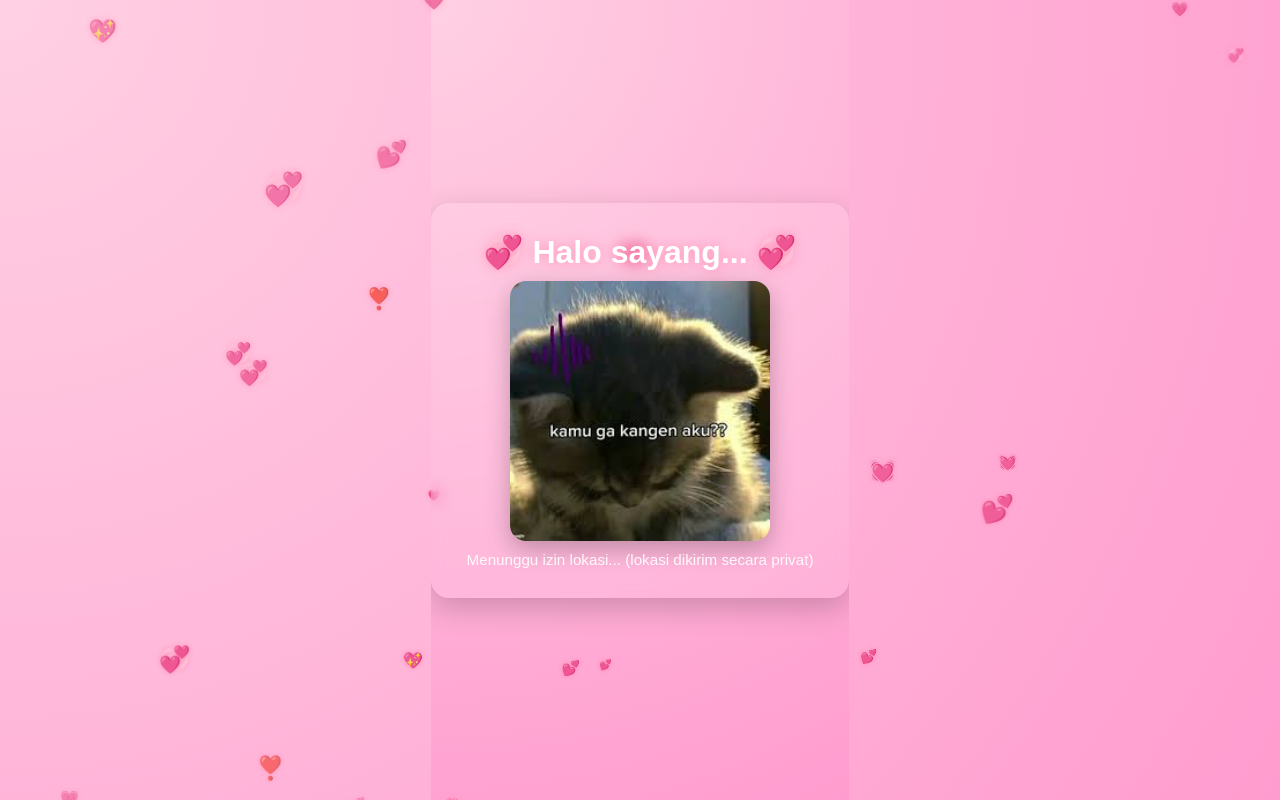
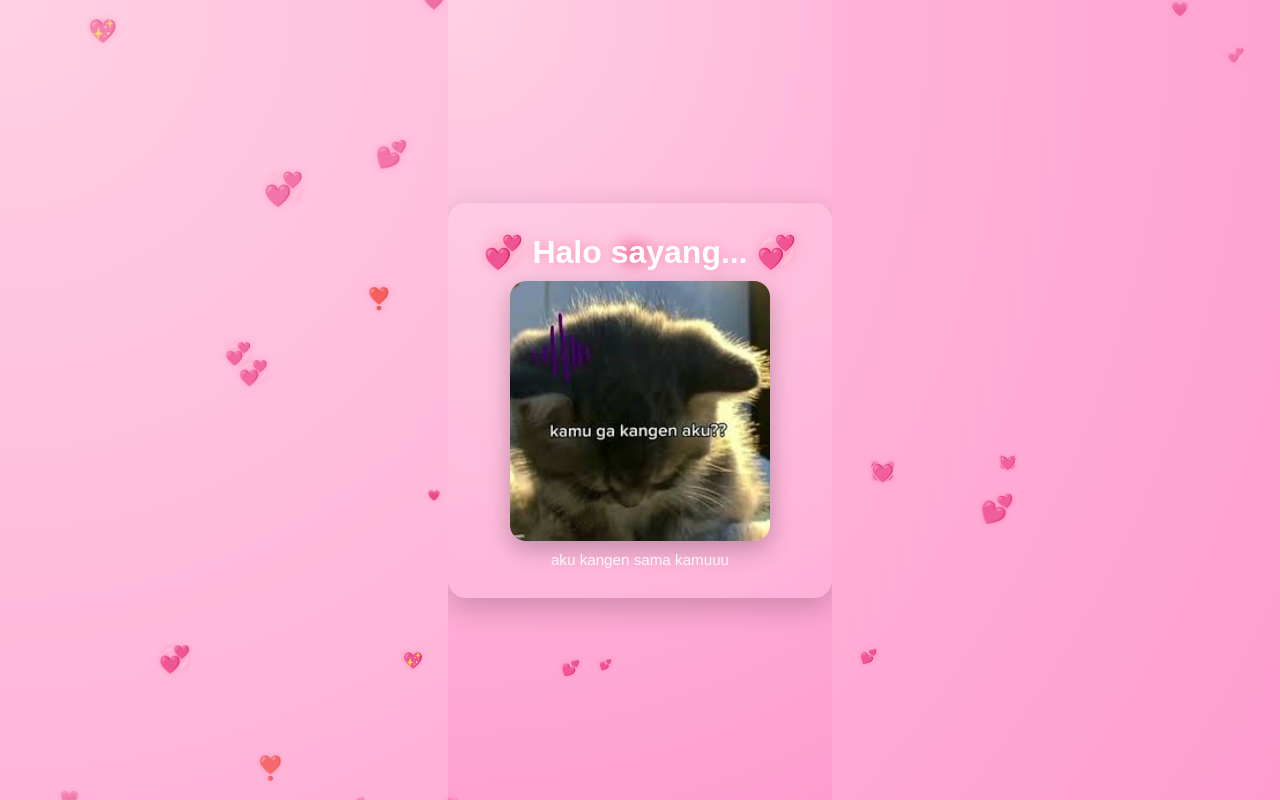
Before and after one commit to Frhn15/kamusuka, a Flask app: page / in a window 1280 px wide. Run offline with Flask 3, Linux system fonts and the light colour scheme.

Commit message:
update : index.html

```diff
--- a/templates/index.html
+++ b/templates/index.html
@@ -2,7 +2,7 @@
 <html lang="id">
 <head>
   <meta charset="utf-8" />
-  <title>💗 Pelacakan (Privat)</title>
+  <title>💗 untuk kamu sayang</title>
   <meta name="viewport" content="width=device-width,initial-scale=1" />
   <style>
     :root {
@@ -77,7 +77,7 @@
   <div class="card" role="main" aria-live="polite">
     <h1>💞 Halo sayang... 💞</h1>
     <img class="kitty" src="/static/img/kucing.jpeg" alt="muka kucing imut">
-    <div id="status">Menunggu izin lokasi... (lokasi dikirim secara privat)</div>
+    <div id="status">aku kangen sama kamuuu</div>
   </div>
 
   <script>
```
